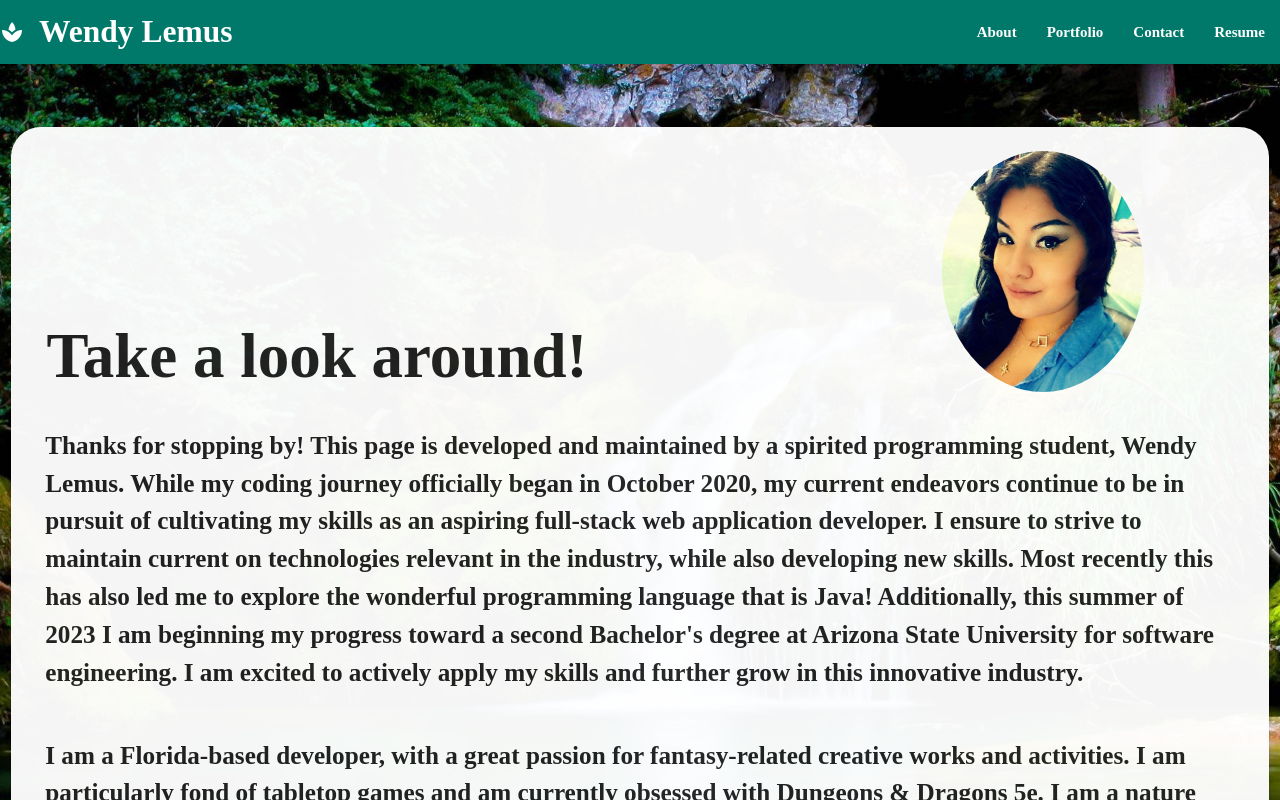
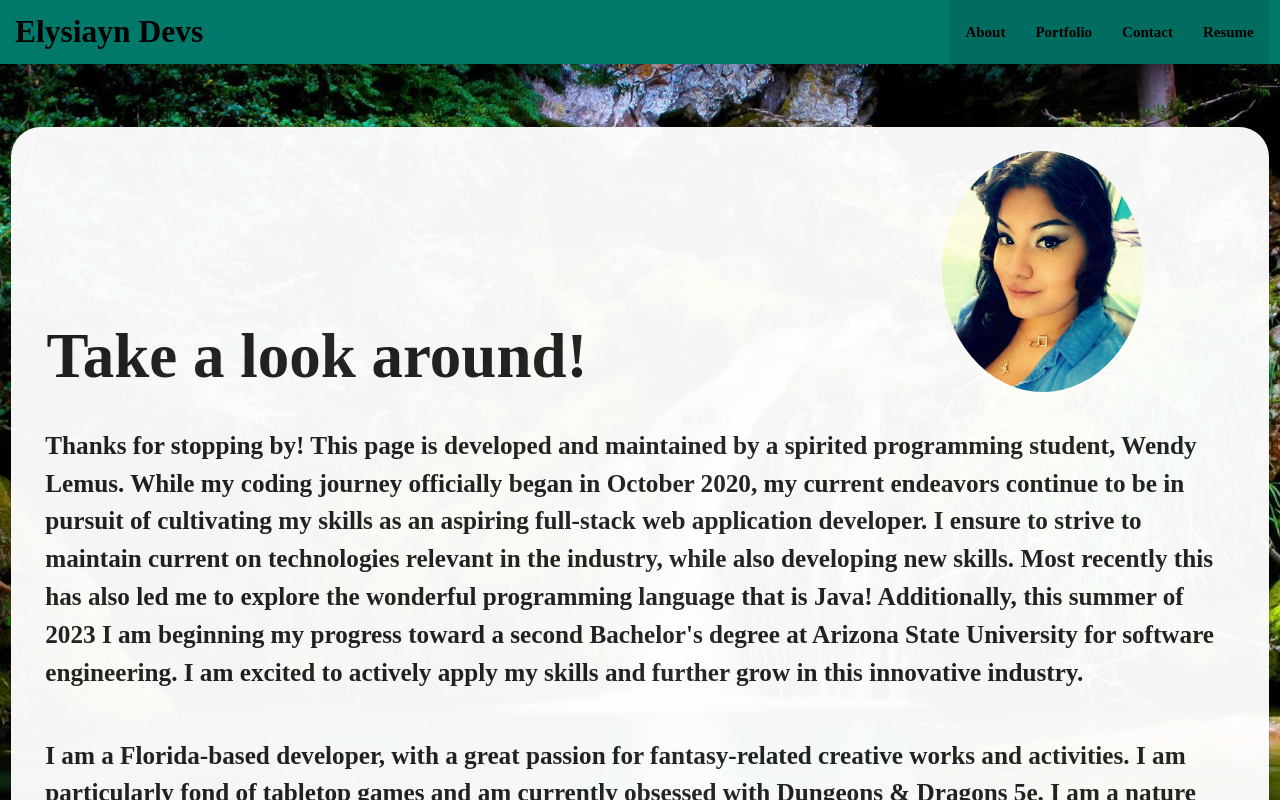
Before and after one commit to Elysiayn/Wendy-Lemus, a React (Create React App) app: page / in a window 1280 px wide. Shown: the top 800 px of the page. Built offline with nearby package versions, Linux system fonts and the light colour scheme; a web font is replaced by a local one.

Commit message:
update logo name and text color w/ nav

```diff
--- a/src/components/Navbar/index.js
+++ b/src/components/Navbar/index.js
@@ -61,15 +61,26 @@ function Navbar(props) {
 		<div className="row">
 			<nav>
 				<div className="nav-wrapper teal darken-2">
-        <a href="#!" className="brand-logo hide-on-med-and-down"><i className="material-icons">spa</i>Wendy Lemus</a>
-          <ul id="nav-mobile" className="right col" className="nav nav-tabs right">
-            {tabs.map(tab => (
-              <li className="active" className="nav-item" key={tab}>
 					<a
-                  href={'#' + tab.toLowerCase()}
-                  onClick={() => props.handlePageChange(tab)}
+						href="#about"
+						class="brand-logo hide-on-med-and-down nav-link">
+						<i class="material-icons"></i>Elysiayn Devs
+					</a>
+					<ul
+						id="nav-mobile"
+						className="right col nav nav-tabs right"
+					>
+						{tabs.map((tab) => (
+							<li className="active nav-item" key={tab}>
+								<a
+									href={"#" + tab.toLowerCase()}
+									onClick={() =>
+										props.handlePageChange(tab)
+									}
 									className={
-                    props.currentPage === tab ? 'nav-link active' : 'nav-link'
+										props.currentPage === tab
+											? "nav-link active"
+											: "nav-link"
 									}
 								>
 									{tab}
--- a/src/index.css
+++ b/src/index.css
@@ -8,11 +8,18 @@
 .nav{
   font-family: 'Shippori Mincho B1', serif;
   font-weight: bold;
+  color:black !important;
+}
+
+nav ul a {
+  color: black !important;
+  font-weight: 900 !important;
 }
 
 .brand-logo{
   font-family: 'Shippori Mincho B1', serif;
-  font-weight: bold;
+  font-weight: 900 !important;
+  color:black !important;
 }
 
 /* about page  */
@@ -156,7 +163,7 @@ p.modalText{
 
 .links a {
   font-family:'Shippori Mincho B1', serif !important;
-  color: white !important;
+  color: black !important;
   margin: 3%;
 }
 
@@ -194,19 +201,6 @@ ul{
   .aboutTitle h1{
     font-size: 3em !important;
   }
-
-
-
-
-
-
-
-
-
-
-
-
-
 }
 
 /* Extra small devices (phones, 600px and down) */
```
Also changed, not shown: src/assets/images/logo.png (added). Lines whose indentation alone changed are shown as unchanged.
